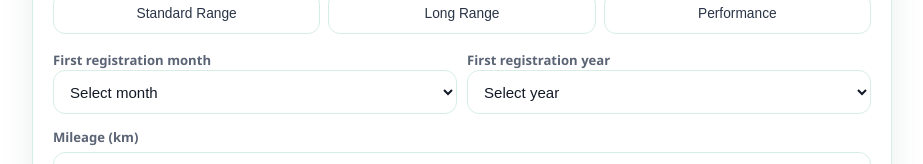
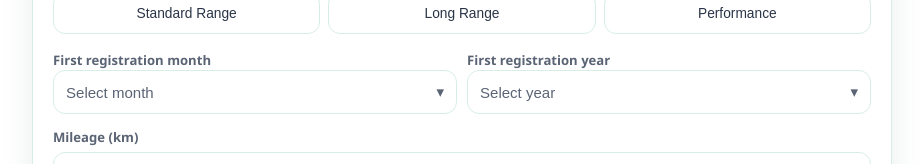
Before and after one commit to JohannesMaerz2000/tesla-valuation-widget, a React (Vite) app: page / in a window 1280 px wide. Shown: the part 280-444 px from the top of the page, without its empty margins (178-1101 px from the left). Built offline with nearby package versions, Linux system fonts and the light colour scheme.

Commit message:
dropdown

```diff
--- a/src/App.css
+++ b/src/App.css
@@ -199,10 +199,87 @@
 
 .field input:focus,
 .field select:focus,
+.custom-select-trigger:focus-visible,
 .choice:focus-visible,
 .primary-button:focus-visible {
   outline: 2px solid var(--accent);
   outline-offset: 2px;
+}
+
+.custom-select {
+  position: relative;
+}
+
+.custom-select-trigger {
+  width: 100%;
+  min-height: 44px;
+  border: 1px solid var(--border);
+  border-radius: 12px;
+  padding: 0 12px;
+  font-size: 0.94rem;
+  background: #ffffff;
+  color: var(--text);
+  display: flex;
+  align-items: center;
+  justify-content: space-between;
+  text-align: left;
+  cursor: pointer;
+}
+
+.custom-select-trigger.placeholder {
+  color: var(--text-soft);
+}
+
+.custom-select.open .custom-select-trigger {
+  border-color: var(--accent-border);
+}
+
+.custom-select-caret {
+  color: var(--text-soft);
+  transition: transform 120ms ease;
+}
+
+.custom-select-caret.open {
+  transform: rotate(180deg);
+}
+
+.custom-select-menu {
+  position: absolute;
+  top: calc(100% + 6px);
+  left: 0;
+  right: 0;
+  max-height: 224px;
+  overflow-y: auto;
+  border: 1px solid var(--accent-border);
+  border-radius: 12px;
+  background: #ffffff;
+  box-shadow: 0 12px 28px rgba(28, 98, 77, 0.16);
+  z-index: 20;
+  padding: 5px;
+}
+
+.custom-select-option {
+  width: 100%;
+  min-height: 38px;
+  border: none;
+  border-radius: 8px;
+  background: transparent;
+  color: var(--text);
+  padding: 8px 10px;
+  text-align: left;
+  font-size: 0.9rem;
+  cursor: pointer;
+}
+
+.custom-select-option:hover,
+.custom-select-option.active {
+  background: var(--accent-soft);
+}
+
+.custom-select-option.selected {
+  background: rgba(62, 192, 153, 0.16);
+  color: #1f7f62;
+  font-weight: 600;
 }
 
 .field-hint {
--- a/src/pages/DesktopDashboard.jsx
+++ b/src/pages/DesktopDashboard.jsx
@@ -1,4 +1,4 @@
-import { useEffect, useMemo, useRef, useState } from 'react'
+import { useEffect, useId, useMemo, useRef, useState } from 'react'
 import '../App.css'
 import {
   createTranslator,
@@ -151,6 +151,212 @@ function ChoiceGroup({ options, value, onChange, t }) {
   )
 }
 
+function CustomSelect({ value, options, placeholder, onChange, t, labelledBy }) {
+  const rootRef = useRef(null)
+  const buttonRef = useRef(null)
+  const optionRefs = useRef([])
+  const buttonId = useId()
+  const listboxId = useId()
+  const [isOpen, setIsOpen] = useState(false)
+  const [activeIndex, setActiveIndex] = useState(-1)
+
+  const selectedIndex = options.findIndex((option) => option.value === value)
+  const selectedOption = selectedIndex >= 0 ? options[selectedIndex] : null
+
+  useEffect(() => {
+    if (!isOpen) return undefined
+
+    const handlePointerDown = (event) => {
+      if (!rootRef.current?.contains(event.target)) {
+        setIsOpen(false)
+      }
+    }
+
+    document.addEventListener('pointerdown', handlePointerDown)
+    return () => document.removeEventListener('pointerdown', handlePointerDown)
+  }, [isOpen])
+
+  useEffect(() => {
+    if (!isOpen || activeIndex < 0) return undefined
+
+    const frame = window.requestAnimationFrame(() => {
+      optionRefs.current[activeIndex]?.focus()
+    })
+
+    return () => window.cancelAnimationFrame(frame)
+  }, [activeIndex, isOpen])
+
+  const getInitialIndex = () => {
+    if (!options.length) return -1
+    return selectedIndex >= 0 ? selectedIndex : 0
+  }
+
+  const openDropdown = (indexOverride) => {
+    const nextIndex = typeof indexOverride === 'number' ? indexOverride : getInitialIndex()
+    setActiveIndex(nextIndex)
+    setIsOpen(true)
+  }
+
+  const closeDropdown = () => {
+    setIsOpen(false)
+    window.requestAnimationFrame(() => {
+      buttonRef.current?.focus()
+    })
+  }
+
+  const moveActiveOption = (direction) => {
+    if (!options.length) return
+    const fallbackIndex = selectedIndex >= 0 ? selectedIndex : 0
+    const startIndex = activeIndex >= 0 ? activeIndex : fallbackIndex
+    const nextIndex = Math.max(0, Math.min(options.length - 1, startIndex + direction))
+    setActiveIndex(nextIndex)
+    optionRefs.current[nextIndex]?.focus()
+  }
+
+  const selectIndex = (index) => {
+    const nextOption = options[index]
+    if (!nextOption) return
+
+    onChange(nextOption.value)
+    setActiveIndex(index)
+    closeDropdown()
+  }
+
+  return (
+    <div ref={rootRef} className={isOpen ? 'custom-select open' : 'custom-select'}>
+      <button
+        id={buttonId}
+        ref={buttonRef}
+        type="button"
+        className={selectedOption ? 'custom-select-trigger' : 'custom-select-trigger placeholder'}
+        aria-haspopup="listbox"
+        aria-expanded={isOpen}
+        aria-controls={listboxId}
+        aria-labelledby={`${labelledBy} ${buttonId}`}
+        onClick={() => {
+          if (isOpen) {
+            setIsOpen(false)
+          } else {
+            openDropdown()
+          }
+        }}
+        onKeyDown={(event) => {
+          if (event.key === 'ArrowDown') {
+            event.preventDefault()
+            if (!isOpen) {
+              openDropdown()
+            } else {
+              moveActiveOption(1)
+            }
+            return
+          }
+
+          if (event.key === 'ArrowUp') {
+            event.preventDefault()
+            if (!isOpen) {
+              openDropdown(options.length - 1)
+            } else {
+              moveActiveOption(-1)
+            }
+            return
+          }
+
+          if ((event.key === 'Enter' || event.key === ' ') && !isOpen) {
+            event.preventDefault()
+            openDropdown()
+            return
+          }
+
+          if (event.key === 'Escape' && isOpen) {
+            event.preventDefault()
+            closeDropdown()
+          }
+        }}
+      >
+        <span>{selectedOption ? getOptionLabel(selectedOption, t) : placeholder}</span>
+        <span className={isOpen ? 'custom-select-caret open' : 'custom-select-caret'} aria-hidden="true">▾</span>
+      </button>
+
+      {isOpen ? (
+        <div
+          id={listboxId}
+          className="custom-select-menu"
+          role="listbox"
+          aria-labelledby={labelledBy}
+          onKeyDown={(event) => {
+            if (event.key === 'ArrowDown') {
+              event.preventDefault()
+              moveActiveOption(1)
+              return
+            }
+
+            if (event.key === 'ArrowUp') {
+              event.preventDefault()
+              moveActiveOption(-1)
+              return
+            }
+
+            if (event.key === 'Home') {
+              event.preventDefault()
+              setActiveIndex(0)
+              optionRefs.current[0]?.focus()
+              return
+            }
+
+            if (event.key === 'End') {
+              event.preventDefault()
+              const lastIndex = options.length - 1
+              setActiveIndex(lastIndex)
+              optionRefs.current[lastIndex]?.focus()
+              return
+            }
+
+            if (event.key === 'Enter' || event.key === ' ') {
+              event.preventDefault()
+              if (activeIndex >= 0) {
+                selectIndex(activeIndex)
+              }
+              return
+            }
+
+            if (event.key === 'Escape') {
+              event.preventDefault()
+              closeDropdown()
+              return
+            }
+
+            if (event.key === 'Tab') {
+              setIsOpen(false)
+            }
+          }}
+        >
+          {options.map((option, index) => {
+            const isSelected = option.value === value
+            const isActive = index === activeIndex
+
+            return (
+              <button
+                type="button"
+                key={option.value}
+                ref={(element) => {
+                  optionRefs.current[index] = element
+                }}
+                role="option"
+                aria-selected={isSelected}
+                className={isSelected ? 'custom-select-option selected' : isActive ? 'custom-select-option active' : 'custom-select-option'}
+                onMouseEnter={() => setActiveIndex(index)}
+                onClick={() => selectIndex(index)}
+              >
+                {getOptionLabel(option, t)}
+              </button>
+            )
+          })}
+        </div>
+      ) : null}
+    </div>
+  )
+}
+
 function Configurator({
   config,
   configStep,
@@ -168,13 +374,15 @@ function Configurator({
   const panelRef = useRef(null)
   const maxPanelHeightRef = useRef(0)
   const [stablePanelHeight, setStablePanelHeight] = useState(null)
+  const monthLabelId = useId()
+  const yearLabelId = useId()
 
   const currentYear = new Date().getFullYear()
   const minYear = config.is_highland ? 2023 : 2019
   const yearOptions = useMemo(() => {
     const years = []
     for (let year = currentYear; year >= minYear; year -= 1) {
-      years.push(String(year))
+      years.push({ value: String(year), label: String(year) })
     }
     return years
   }, [currentYear, minYear])
@@ -244,23 +452,27 @@ function Configurator({
 
               <div className="field two-columns">
                 <div>
-                  <label>{t('form.firstRegistrationMonth')}</label>
-                  <select value={config.first_registration_month} onChange={(event) => onChange({ first_registration_month: event.target.value })}>
-                    <option value="">{t('form.selectMonth')}</option>
-                    {MONTH_CHOICES.map((month) => (
-                      <option key={month.value} value={month.value}>{t(month.labelKey)}</option>
-                    ))}
-                  </select>
+                  <label id={monthLabelId}>{t('form.firstRegistrationMonth')}</label>
+                  <CustomSelect
+                    value={config.first_registration_month}
+                    options={MONTH_CHOICES}
+                    placeholder={t('form.selectMonth')}
+                    onChange={(value) => onChange({ first_registration_month: value })}
+                    t={t}
+                    labelledBy={monthLabelId}
+                  />
                 </div>
 
                 <div>
-                  <label>{t('form.firstRegistrationYear')}</label>
-                  <select value={config.first_registration_year} onChange={(event) => onChange({ first_registration_year: event.target.value })}>
-                    <option value="">{t('form.selectYear')}</option>
-                    {yearOptions.map((year) => (
-                      <option key={year} value={year}>{year}</option>
-                    ))}
-                  </select>
+                  <label id={yearLabelId}>{t('form.firstRegistrationYear')}</label>
+                  <CustomSelect
+                    value={config.first_registration_year}
+                    options={yearOptions}
+                    placeholder={t('form.selectYear')}
+                    onChange={(value) => onChange({ first_registration_year: value })}
+                    t={t}
+                    labelledBy={yearLabelId}
+                  />
                 </div>
               </div>
 
```
